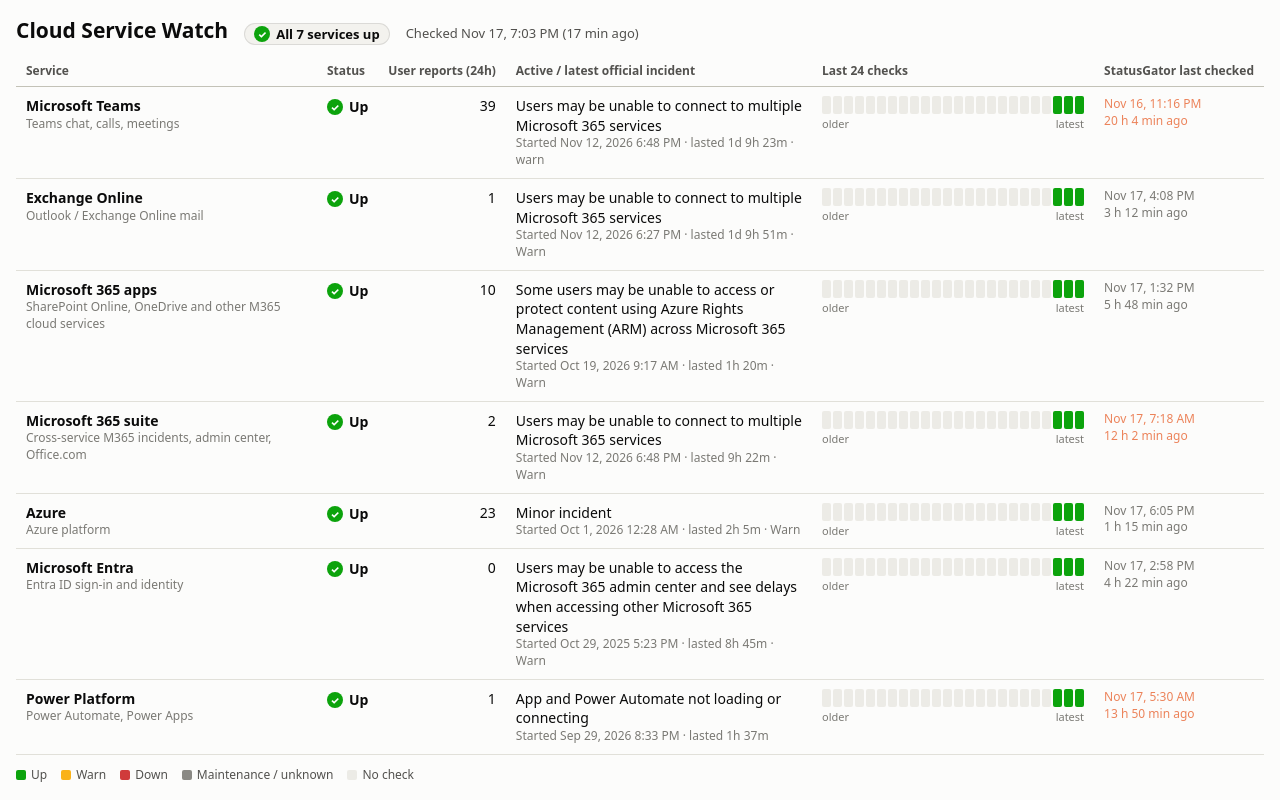
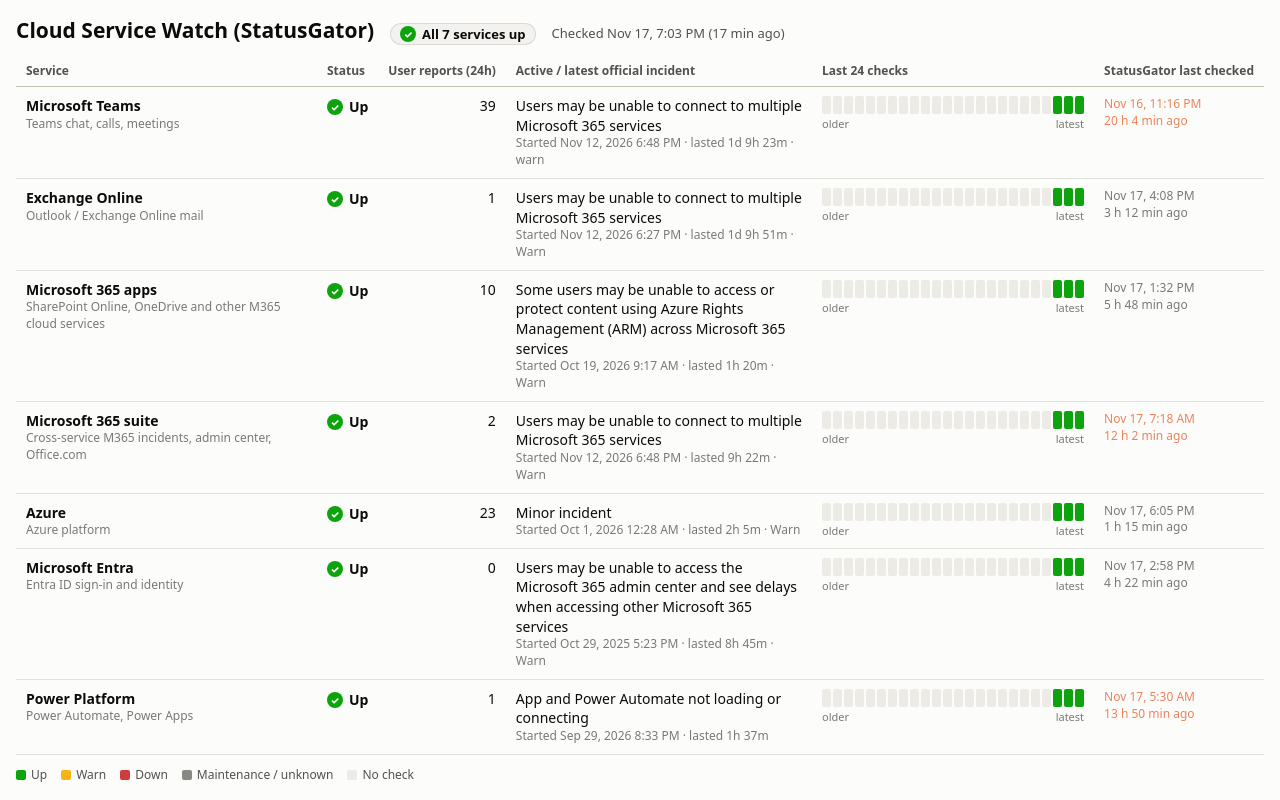
Before and after one commit to chrisgi11/cloud-watch, a plain HTML site: page index.html in a window 1280 px wide. Shown: the top 800 px of the page. Drawn offline with Linux system fonts and the light colour scheme.

Commit message:
Heading: Cloud Service Watch (StatusGator)
Co-Authored-By: Claude Sonnet 5.5 <noreply@anthropic.com>
Claude-Session: https://claude.ai/code/session_01BHfanXdwqLdT7XixgEt

```diff
--- a/index.html
+++ b/index.html
@@ -120,7 +120,7 @@
 </head>
 <body>
 <header>
-  <h1>Cloud Service Watch</h1>
+  <h1>Cloud Service Watch (StatusGator)</h1>
   <span id="summary" class="summary">Loading…</span>
   <span id="updated" class="meta"></span>
 </header>
```
